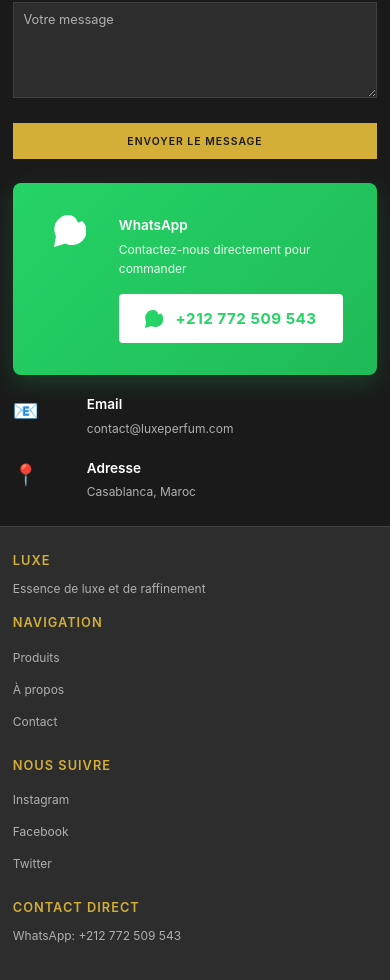
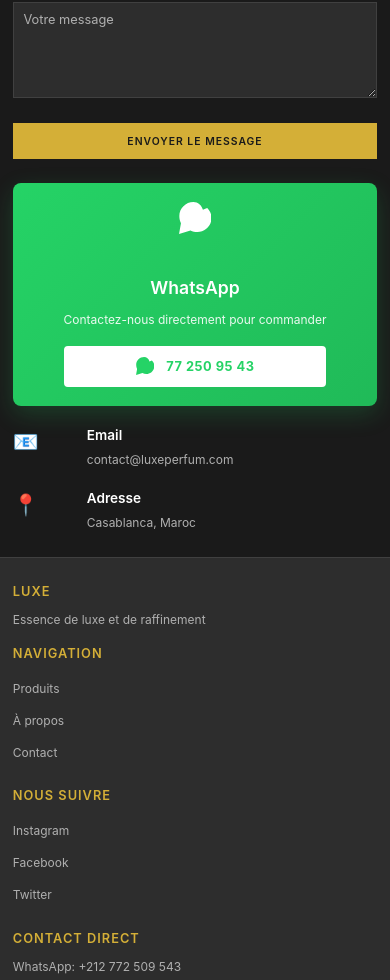
Before and after one commit to mnllmnd/Boutique-Parfum, a React (Vite) app: page / in a window 390 px wide. Shown: the part 2289-3269 px from the top of the page. Built offline with nearby package versions, Linux system fonts and the light colour scheme.

Commit message:
whatsapp

```diff
--- a/src/components/Contact.css
+++ b/src/components/Contact.css
@@ -190,6 +190,24 @@
     font-size: 1rem;
   }
 
+  .info-item.whatsapp-primary {
+    padding: 1.5rem;
+    flex-direction: column;
+    align-items: center;
+    text-align: center;
+  }
+
+  .whatsapp-icon {
+    width: 100%;
+    margin-bottom: 1rem;
+  }
+
+  .whatsapp-contact-btn {
+    width: 100%;
+    font-size: 0.85rem;
+    padding: 0.7rem 1rem;
+  }
+
   .form-group input,
   .form-group textarea {
     padding: 0.8rem;
@@ -218,6 +236,32 @@
 
   .contact-info {
     gap: 1.2rem;
+  }
+
+  .info-item.whatsapp-primary {
+    padding: 1.2rem;
+    flex-direction: column;
+    align-items: center;
+    text-align: center;
+  }
+
+  .info-item.whatsapp-primary h3 {
+    font-size: 1.1rem;
+    margin-bottom: 0.5rem;
+  }
+
+  .whatsapp-description {
+    font-size: 0.9rem;
+    margin-bottom: 0.8rem;
+  }
+
+  .whatsapp-contact-btn {
+    width: 100%;
+    font-size: 0.8rem;
+    padding: 0.6rem 0.8rem;
+    white-space: nowrap;
+    overflow: hidden;
+    text-overflow: ellipsis;
   }
 
   .info-icon {
--- a/src/components/Contact.tsx
+++ b/src/components/Contact.tsx
@@ -30,7 +30,7 @@
                   <svg width="18" height="18" viewBox="0 0 24 24" fill="currentColor">
                     <path d="M17.472 14.382c-.297-.149-1.758-.867-2.03-.967-.273-.099-.471-.148-.67.15-.197.297-.767.966-.94 1.164-.173.199-.347.223-.644.075-.297-.15-1.255-.463-2.39-1.475-.883-.788-1.48-1.761-1.653-2.059-.173-.297-.018-.458.13-.606.134-.133.298-.347.446-.52.149-.174.198-.298.298-.497.099-.198.05-.371-.025-.52-.075-.149-.669-1.612-.916-2.207-.242-.579-.487-.5-.67-.51-.173-.008-.371-.01-.57-.01-.198 0-.52.074-.792.372-.272.297-1.04 1.016-1.04 2.479 0 1.462 1.065 2.875 1.213 3.074.149.198 2.096 3.2 5.076 4.487.709.306 1.262.489 1.694.625.712.227 1.36.195 1.871.118.571-.085 1.758-.719 2.006-1.413.248-.694.248-1.289.173-1.413-.074-.124-.272-.198-.57-.347m-5.421-7.403h-.004c-1.023 0-2.031.394-2.773 1.122-.744.738-1.155 1.72-1.155 2.756 0 1.09.38 2.128 1.075 2.933l-.067.67.685-.179c.79.458 1.734.721 2.77.721 1.024 0 2.031-.394 2.773-1.122s1.155-1.72 1.155-2.756c0-1.089-.38-2.128-1.075-2.933-.743-.728-1.882-1.212-2.963-1.212m5.471-1.122C17.002 2.391 14.193 0 10.823 0 4.998 0 .25 4.748.25 10.573c0 1.897.407 3.745 1.215 5.407L.031 24l8.563-2.712c1.604.839 3.397 1.285 5.229 1.285 5.824 0 10.573-4.748 10.573-10.573 0-2.828-1.144-5.493-3.221-7.489z"/>
                   </svg>
-                  +212 772 509 543
+                  77 250 95 43
                 </button>
               </div>
             </div>
--- a/src/components/ProductDetails.css
+++ b/src/components/ProductDetails.css
@@ -116,6 +116,57 @@
   overflow: hidden;
   position: relative;
   min-width: 300px;
+}
+
+.swipe-indicator {
+  position: absolute;
+  bottom: 2rem;
+  right: 1.5rem;
+  display: flex;
+  flex-direction: column;
+  align-items: center;
+  gap: 0.5rem;
+  animation: swipeHint 2s ease-in-out infinite;
+  z-index: 10;
+}
+
+.swipe-arrow {
+  font-size: 1.8rem;
+  color: #ffffff;
+  opacity: 0.8;
+  animation: swipeArrow 1.5s ease-in-out infinite;
+  display: block;
+  text-shadow: 0 2px 4px rgba(0, 0, 0, 0.3);
+}
+
+.swipe-text {
+  font-size: 0.75rem;
+  letter-spacing: 1px;
+  text-transform: uppercase;
+  color: #ffffff;
+  opacity: 0.7;
+  font-weight: 600;
+  text-shadow: 0 1px 2px rgba(0, 0, 0, 0.3);
+}
+
+@keyframes swipeArrow {
+  0%, 100% {
+    transform: translateX(0);
+    opacity: 0.4;
+  }
+  50% {
+    transform: translateX(8px);
+    opacity: 0.8;
+  }
+}
+
+@keyframes swipeHint {
+  0%, 100% {
+    opacity: 0.5;
+  }
+  50% {
+    opacity: 1;
+  }
 }
 
 .details-image {
@@ -348,6 +399,11 @@
     background: #1a1a1a;
   }
 
+  .swipe-arrow,
+  .swipe-text {
+    color: #1a1a1a;
+  }
+
   .details-whatsapp-btn {
     background: #ffffff;
     color: #1a1a1a;
@@ -421,6 +477,33 @@
   .details-image-section {
     height: 40vh;
     min-height: 250px;
+    display: flex;
+    align-items: center;
+    justify-content: center;
+  }
+
+  .swipe-indicator {
+    position: fixed;
+    bottom: 3rem;
+    right: 1.5rem;
+    flex-direction: row;
+    gap: 0.3rem;
+    align-items: center;
+    background: rgba(26, 26, 26, 0.8);
+    backdrop-filter: blur(4px);
+    padding: 0.6rem 1rem;
+    border-radius: 20px;
+    z-index: 1001;
+  }
+
+  .swipe-arrow {
+    font-size: 1.2rem;
+    margin: 0;
+  }
+
+  .swipe-text {
+    font-size: 0.65rem;
+    margin: 0;
   }
 
   .details-content-section {
--- a/src/components/ProductDetails.tsx
+++ b/src/components/ProductDetails.tsx
@@ -94,6 +94,10 @@
               alt={product.name}
               className="details-image"
             />
+            <div className="swipe-indicator">
+              <span className="swipe-arrow">→</span>
+              <span className="swipe-text">Swipe</span>
+            </div>
           </div>
 
           <div className="details-content-section">
```
